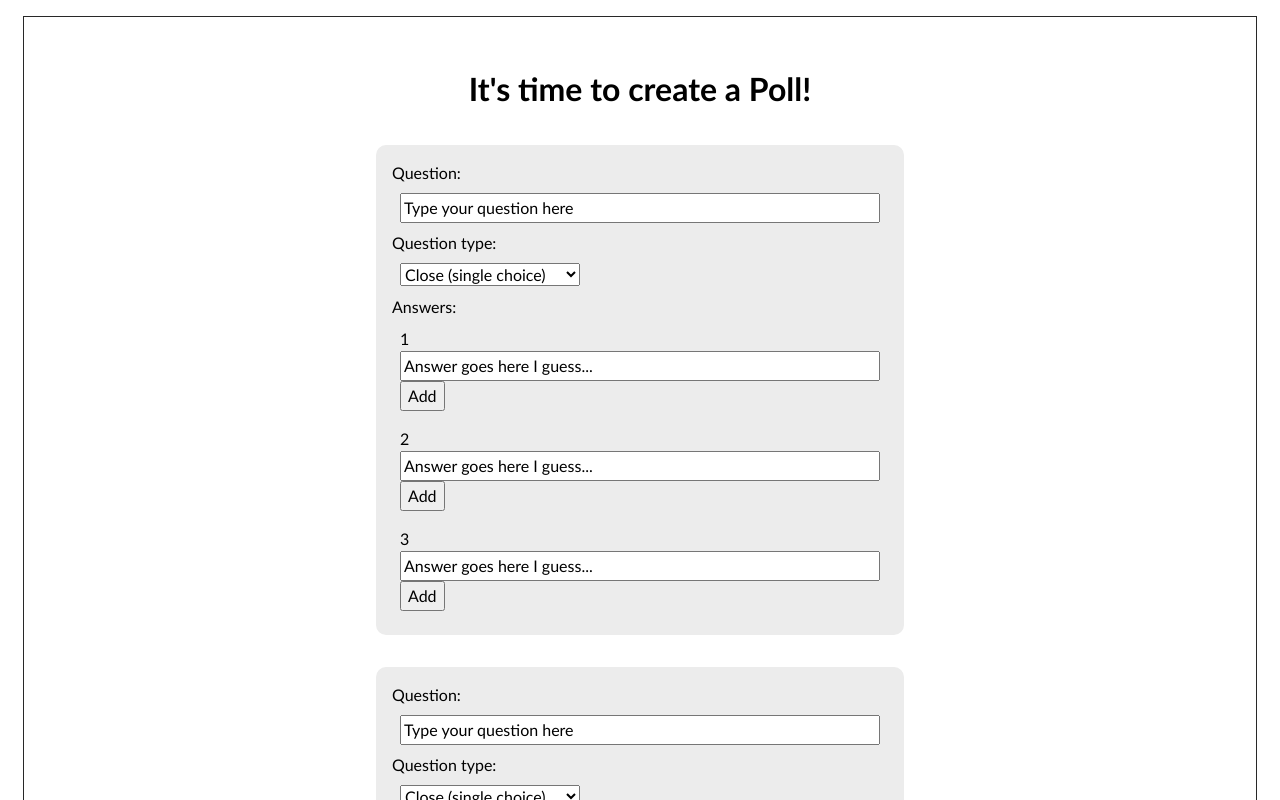
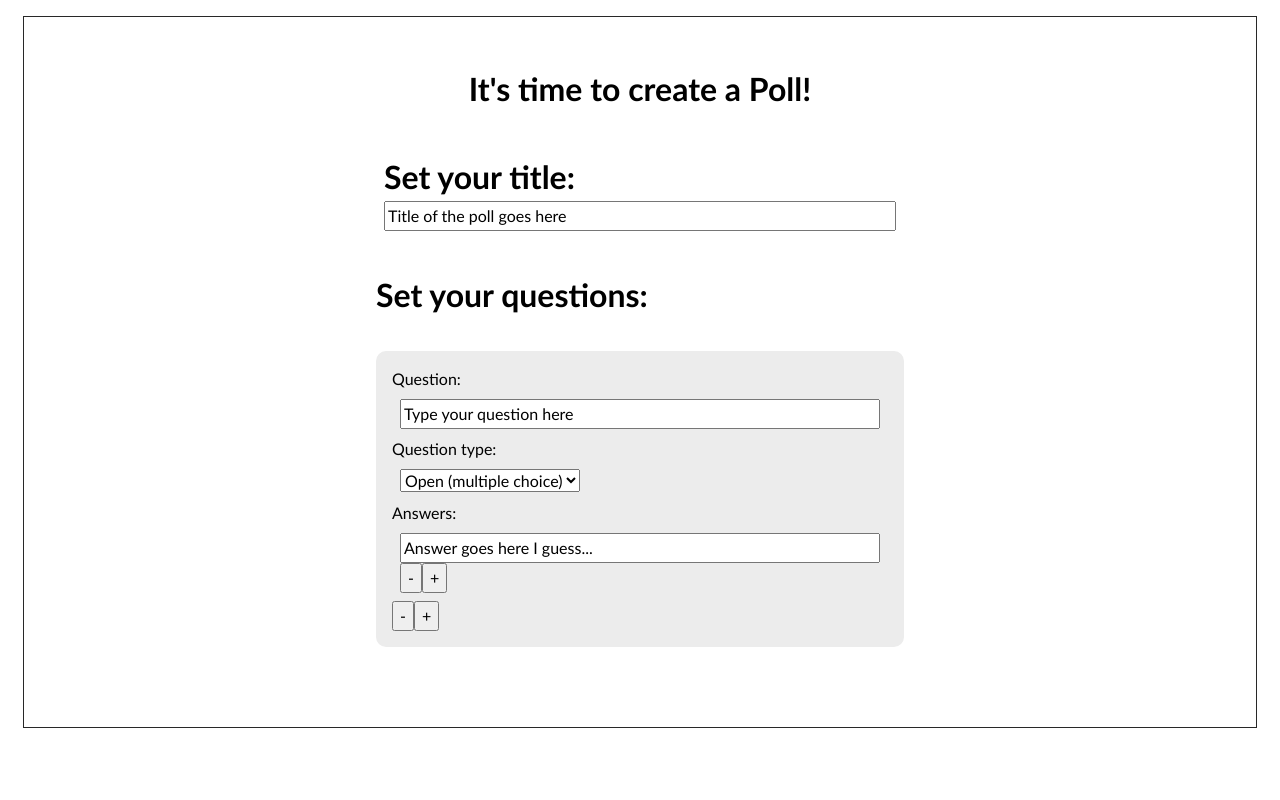
Before and after one commit to mp-martin/ez-vote-front, a React (Create React App) app: page / in a window 1280 px wide. Shown: the top 800 px of the page. Built offline with nearby package versions, Linux system fonts and the light colour scheme.

Commit message:
Nearly completed the entire data flow through components for creating a poll. Dynamic adding and deleting question-answer sets as well as single answers is possible.

```diff
--- a/src/components/AddPoll/AddPoll.tsx
+++ b/src/components/AddPoll/AddPoll.tsx
@@ -1,4 +1,4 @@
-import React, {useState} from 'react';
+import React, {type FormEvent, useEffect, useState} from 'react';
 import './AddPoll.css';
 import {AddQuestion} from '../AddQuestion/AddQuestion';
 
@@ -36,24 +36,54 @@ export const AddPoll = () => {
 		pollBody: [],
 	});
 
-	const updatePoll = (question: QuestionEntity) => {
-		setPollData(data => {
-			data.pollBody.push(question);
-			return {
-				...data,
-			};
-		});
+	// Const updatePollHeader= (questions: QuestionEntity) => {
+	// 	setPollData();
+	// };
+
+	const [questionFields, setQuestionFields] = useState<string[]>(['Question field number 1']);
+	const [questions, setQuestions] = useState<QuestionEntity[]>([]);
+
+	useEffect(() => {
+		setPollData(pollData => ({
+			...pollData,
+			pollBody: questions,
+		}
+		));
+	}, [questions]);
+
+	const updateQuestionEntities = (questionEntity: QuestionEntity, index: number) => {
+		const updatedQuestions = [...questions];
+		updatedQuestions[index] = questionEntity;
+		setQuestions(updatedQuestions);
 	};
 
-	// Const questionsHandler = () => {
-	// };
+	const newQuestion = (e: FormEvent) => {
+		e.preventDefault();
+		setQuestionFields([...questionFields, `Question field number ${questionFields.length + 1}`]);
+	};
+
+	const removeQuestion = (e: FormEvent) => {
+		e.preventDefault();
+		setQuestionFields(s => s.filter((elm, idx) => idx !== s.length - 1));
+		setQuestions(s => s.filter((elm, idx) => idx !== s.length - 1));
+	};
 
 	return (
 		<div className='addPoll__container'>
 			<h1>{'It\'s time to create a Poll!'}</h1>
 			<form>
-				<AddQuestion/>
-				<AddQuestion/>
+				<label><h1>Set your title:</h1>
+					<input type='text' defaultValue='Title of the poll goes here'/></label>
+				<h1>Set your questions:</h1>
+				{questionFields.map((field, i) =>
+					<AddQuestion
+						key={i}
+						questionEntityNumber={i}
+						updateFunc={updateQuestionEntities}
+						removeQuestionFunc={removeQuestion}
+						newQuestionFunc={newQuestion}
+					/>)}
+
 			</form>
 
 		</div>);
--- a/src/components/AddQuestion/AddQuestion.tsx
+++ b/src/components/AddQuestion/AddQuestion.tsx
@@ -1,8 +1,9 @@
-import React, {useState} from 'react';
+import React, {type FormEvent, useEffect, useState} from 'react';
 import './AddQuestion.css';
 import {AddAnswer} from '../addAnswer/AddAnswer';
 
 type Answer = {
+	answerId?: number;
 	answerBody: string;
 };
 
@@ -16,18 +17,14 @@ type QuestionEntity = {
 	answers: Answer[];
 };
 
-type PollHeaderEntity = {
-	pollTitle: string;
-	// eslint-disable-next-line @typescript-eslint/ban-types
-	pollOwner: string | null;
+type Props = {
+	questionEntityNumber: number;
+	removeQuestionFunc: (e: FormEvent) => void;
+	newQuestionFunc: (e: FormEvent) => void;
+	updateFunc: (question: QuestionEntity, index: number) => void;
 };
 
-type PollEntity = {
-	pollHeader: PollHeaderEntity;
-	pollBody: QuestionEntity[];
-};
-
-export const AddQuestion = () => {
+export const AddQuestion = (props: Props) => {
 	const [questionEntity, setQuestionEntity] = useState<QuestionEntity>({
 		questionHeader: {
 			questionBody: '',
@@ -36,6 +33,22 @@ export const AddQuestion = () => {
 		},
 		answers: [],
 	});
+
+	const [answerFields, setAnswerFields] = useState<string[]>(['Answer field number 1']);
+
+	const [answers, setAnswers] = useState<Answer[]>([]);
+
+	useEffect(() => {
+		props.updateFunc(questionEntity, props.questionEntityNumber);
+	}, [questionEntity]);
+
+	useEffect(() => {
+		setQuestionEntity(questionEntity => ({
+			...questionEntity,
+			answers,
+		}
+		));
+	}, [answers]);
 
 	const updateQuestionHeader = (key: string, value: string) => {
 		setQuestionEntity(questionEntity => ({
@@ -47,15 +60,21 @@ export const AddQuestion = () => {
 		}));
 	};
 
-	const updateAnswers = (answer: string) => {
-		setQuestionEntity(questionEntity => {
-			questionEntity.answers.push({
-				answerBody: answer,
-			});
-			return {
-				...questionEntity,
-			};
-		});
+	const updateAnswers = (answer: Answer, index: number) => {
+		const updatedAnswers = [...answers];
+		updatedAnswers[index] = answer;
+		setAnswers(updatedAnswers);
+	};
+
+	const newAnswer = (e: FormEvent) => {
+		e.preventDefault();
+		setAnswerFields([...answerFields, `Answer field number ${answerFields.length + 1}`]);
+	};
+
+	const removeAnswer = (e: FormEvent) => {
+		e.preventDefault();
+		setAnswerFields(s => s.filter((elm, idx) => idx !== s.length - 1));
+		setAnswers(s => s.filter((elm, idx) => idx !== s.length - 1));
 	};
 
 	return (<div className='addQuestion__questionWrapper'>
@@ -74,11 +93,12 @@ export const AddQuestion = () => {
 			<p>Question type:</p>
 			<label>
 				<select
+					defaultValue='close'
 					onChange={e => {
 						updateQuestionHeader('questionType', e.target.value);
 					}}>
 					<option value='open'>Open (multiple choice)</option>
-					<option value='close' selected>Close (single choice)</option>
+					<option value='closed'>Closed (single choice)</option>
 				</select>
 			</label>
 		</div>
@@ -86,9 +106,15 @@ export const AddQuestion = () => {
 		<div className='addQuestion__list-element'>
 			{/* //button */}
 			<p>Answers:</p>
-			<label><AddAnswer onClick={updateAnswers} questionNumber={1}/></label>
-			<label><AddAnswer onClick={updateAnswers} questionNumber={2}/></label>
-			<label><AddAnswer onClick={updateAnswers} questionNumber={3}/></label>
+			{answerFields.map((field, i) => <label key={i}><AddAnswer
+				key={i}
+				questionNumber={i}
+				updateFunc={updateAnswers}
+				newAnswerFunc={newAnswer}
+				removeAnswerFunc={removeAnswer}
+			/></label>)}
 		</div>
+		<button onClick={props.removeQuestionFunc}>-</button>
+		<button onClick={props.newQuestionFunc}>+</button>
 	</div>);
 };
--- a/src/components/addAnswer/AddAnswer.tsx
+++ b/src/components/addAnswer/AddAnswer.tsx
@@ -1,24 +1,39 @@
-import React, {type FormEvent, useState} from 'react';
+import React, {type FormEvent, useEffect, useState} from 'react';
 
 type Props = {
 	questionNumber: number;
-	onClick: (answer: string) => void;
+	updateFunc: (answer: Answer, index: number) => void;
+	newAnswerFunc: (e: FormEvent) => void;
+	removeAnswerFunc: (e: FormEvent) => void;
+};
+
+type Answer = {
+	answerBody: string;
+	answerId: number;
 };
 
 export const AddAnswer = (props: Props) => {
-	const [answer, setAnswer] = useState<string>('');
+	const [answer, setAnswer] = useState<Answer>({
+		answerBody: '',
+		answerId: props.questionNumber,
+	});
 
-	const sendAnswer = (e: FormEvent) => {
-		e.preventDefault();
-		props.onClick(answer);
+	useEffect(() => {
+		props.updateFunc(answer, props.questionNumber);
+	}, [answer]);
+
+	const handleUpdateAnswer = (answerBody: string) => {
+		setAnswer({answerBody, answerId: props.questionNumber});
 	};
 
 	return (
 		<>
-			{props.questionNumber} <input defaultValue='Answer goes here I guess...' onChange={e => {
-				setAnswer(e.target.value);
+			<input defaultValue='Answer goes here I guess...' onChange={e => {
+				handleUpdateAnswer(e.target.value);
 			}}/>
-			<button onClick={sendAnswer}>Add</button>
+			<button onClick={props.removeAnswerFunc}>-</button>
+			<button onClick={props.newAnswerFunc}>+</button>
+
 		</>
 
 	);
```
